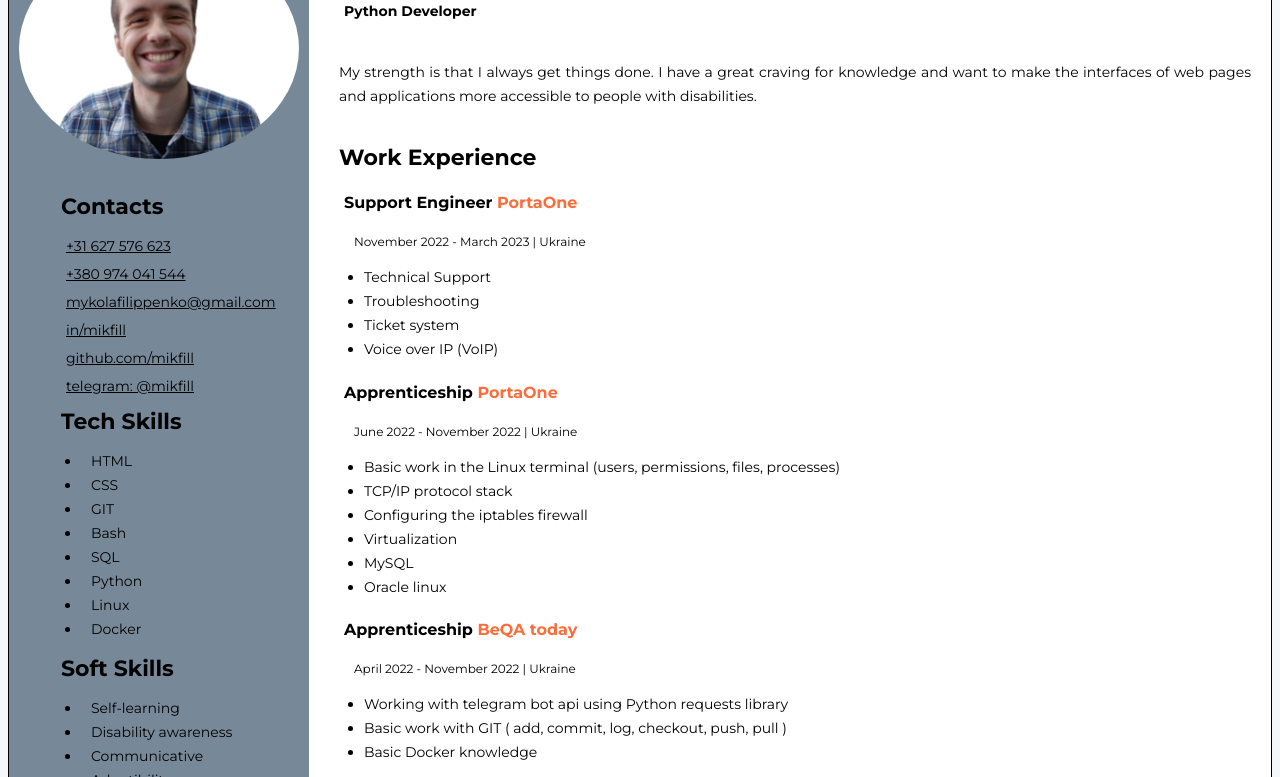
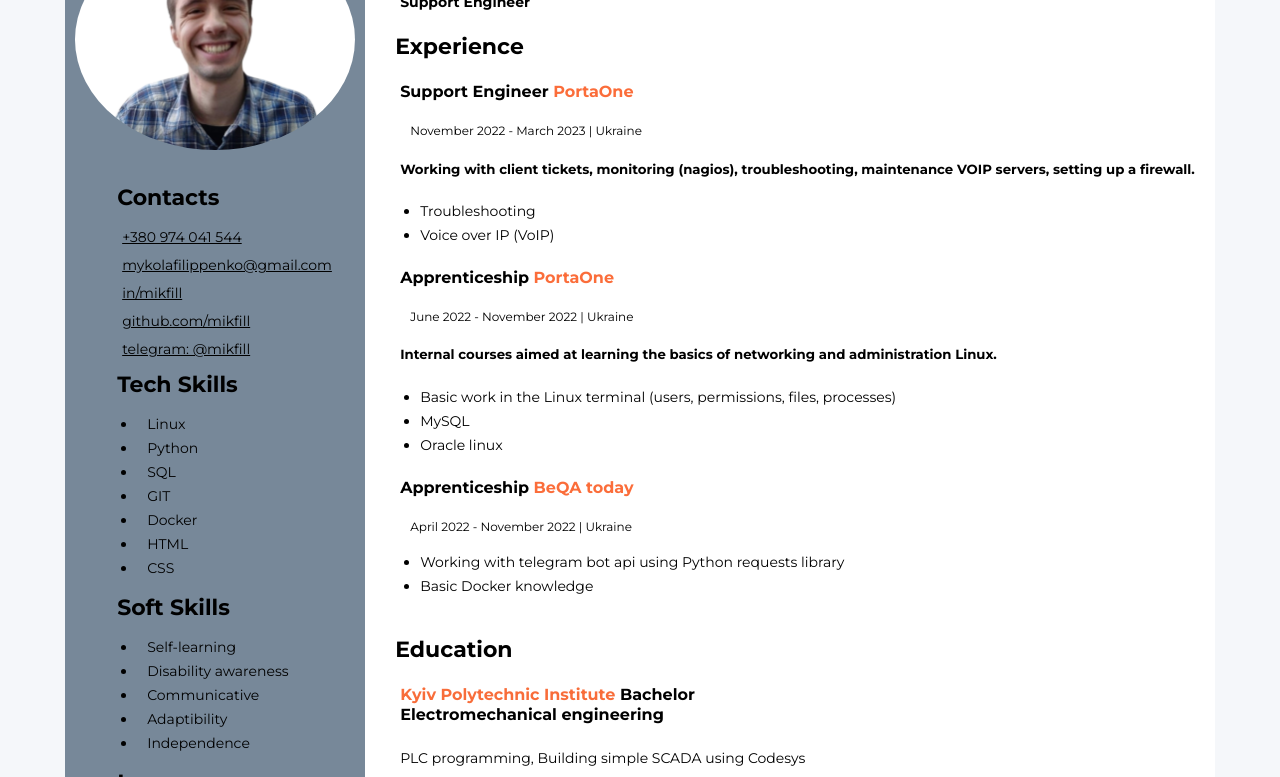
Before and after one commit to mikfill/my-cv, a plain HTML site: page index.html in a window 1280 px wide. Shown: the part 91-868 px from the top of the page. Drawn offline with Linux system fonts and the light colour scheme.

Commit message:
support engineer

```diff
--- a/css/style.css
+++ b/css/style.css
@@ -1,5 +1,6 @@
 body {
     display: flex;
+    margin: 0;
     justify-content: space-around;
     font-family: 'Montserrat', sans-serif;
     background-color: #F5F7FA;
@@ -10,8 +11,8 @@ body {
     display: flex;
     flex-direction: row-reverse;
     background-color: #fff;
-    border: black 1px solid;
-    border-radius: 10px;
+    /* border: black 1px solid;
+    border-radius: 10px; */
 }
 
 @media only screen and (max-width: 630px) {
@@ -223,7 +224,7 @@ body {
 .sidebar {
     height: auto;
     padding: 0px;
-    border-radius: 10px 0 10px 10px;
+    /* border-radius: 10px 0 10px 10px; */
     font-style: normal;
     font-weight: normal;
     background-color: lightslategray;
--- a/index.html
+++ b/index.html
@@ -21,21 +21,21 @@
             <!-- About me section -->
             <div class="about-me">
                 <h1>Mykola Filippenko</h1>
-                <h2>Python Developer</h2>
-                <p>
+                <h2>Support Engineer</h2>
+                <!-- <p>
                     My strength is that I always get things done.
                     I have a great craving for knowledge and want to make the interfaces of web pages and applications more accessible to people with disabilities.
-                </p>
+                </p> -->
             </div>
 
             <!-- My education section-->
             <div class="my-education">
                 <h3>Education</h3>
-                <div>
+                <!-- <div>
                     <h4>IT STEP <span style="color: black;">Software development</span></h4>
                     <p><span>Fundamentals of Information Technology</span></p>
                     <p>January 2020 - Decemer 2021 <span class="separator">|</span> Ukraine</p>
-                </div>
+                </div> -->
 
                 <div>
                     <h4>Kyiv Polytechnic Institute <span style="color: black;">Bachelor<br>Electromechanical engineering
@@ -47,17 +47,18 @@
 
             <!-- My work experience section -->
             <div class="my-work-experience">
-                <h3>Work Experience</h3>
+                <h3>Experience</h3>
 
                 <div>
                     <h4><span class="position">Support Engineer</span>
                         <span class="place-work">PortaOne</span>
                     </h4>
                     <p>November 2022 - March 2023 | Ukraine</p>
+                    <h5>
+                        Working with client tickets, monitoring (nagios), troubleshooting, maintenance VOIP servers, setting up a firewall.
+                    </h5>
                     <ul>
-                        <li>Technical Support</li>
                         <li>Troubleshooting</li>
-                        <li>Ticket system</li>
                         <li>Voice over IP (VoIP)</li>
                     </ul>
                 </div>
@@ -67,11 +68,11 @@
                         <span class="place-work">PortaOne</span>
                     </h4>
                     <p>June 2022 - November 2022 | Ukraine</p>
+                    <h5>
+                        Internal courses aimed at learning the basics of networking and administration Linux.
+                    </h5>
                     <ul>
                         <li>Basic work in the Linux terminal (users, permissions, files, processes)</li>
-                        <li>TCP/IP protocol stack</li>
-                        <li>Configuring the iptables firewall</li>
-                        <li>Virtualization</li>
                         <li>MySQL</li>
                         <li>Oracle linux</li>
                     </ul>
@@ -84,7 +85,7 @@
                     <p>April 2022 - November 2022 | Ukraine</p>
                     <ul>
                         <li>Working with telegram bot api using Python requests library</li>
-                        <li>Basic work with GIT ( add, commit, log, checkout, push, pull )</li>
+                        <!-- <li>Basic work with GIT ( add, commit, log, checkout, push, pull )</li> -->
                         <li>Basic Docker knowledge</li>
                     </ul>
 
@@ -116,7 +117,7 @@
                     <div class="sidebar-contacts">
                         <h3>Contacts</h3>
                         <div>
-                            <a class="id1" href="tel:+31627576623">+31 627 576 623</a><br>
+                            <!-- <a class="id1" href="tel:+31627576623">+31 627 576 623</a><br> -->
                             <a class="id1" href="tel:+380974041544">+380 974 041 544</a><br>
                         </div>
 
@@ -136,14 +137,13 @@
                     <div class="sidebar-my-skills">
                         <h3>Tech Skills</h3>
                         <ul>
+                            <li>Linux</li>
+                            <li>Python</li>
+                            <li>SQL</li>
+                            <li>GIT</li>
+                            <li>Docker</li>
                             <li>HTML</li>
                             <li>CSS</li>
-                            <li>GIT</li>
-                            <li>Bash</li>
-                            <li>SQL</li>
-                            <li>Python</li>
-                            <li>Linux</li>
-                            <li>Docker</li>
                         </ul>
                     </div>
 
```
